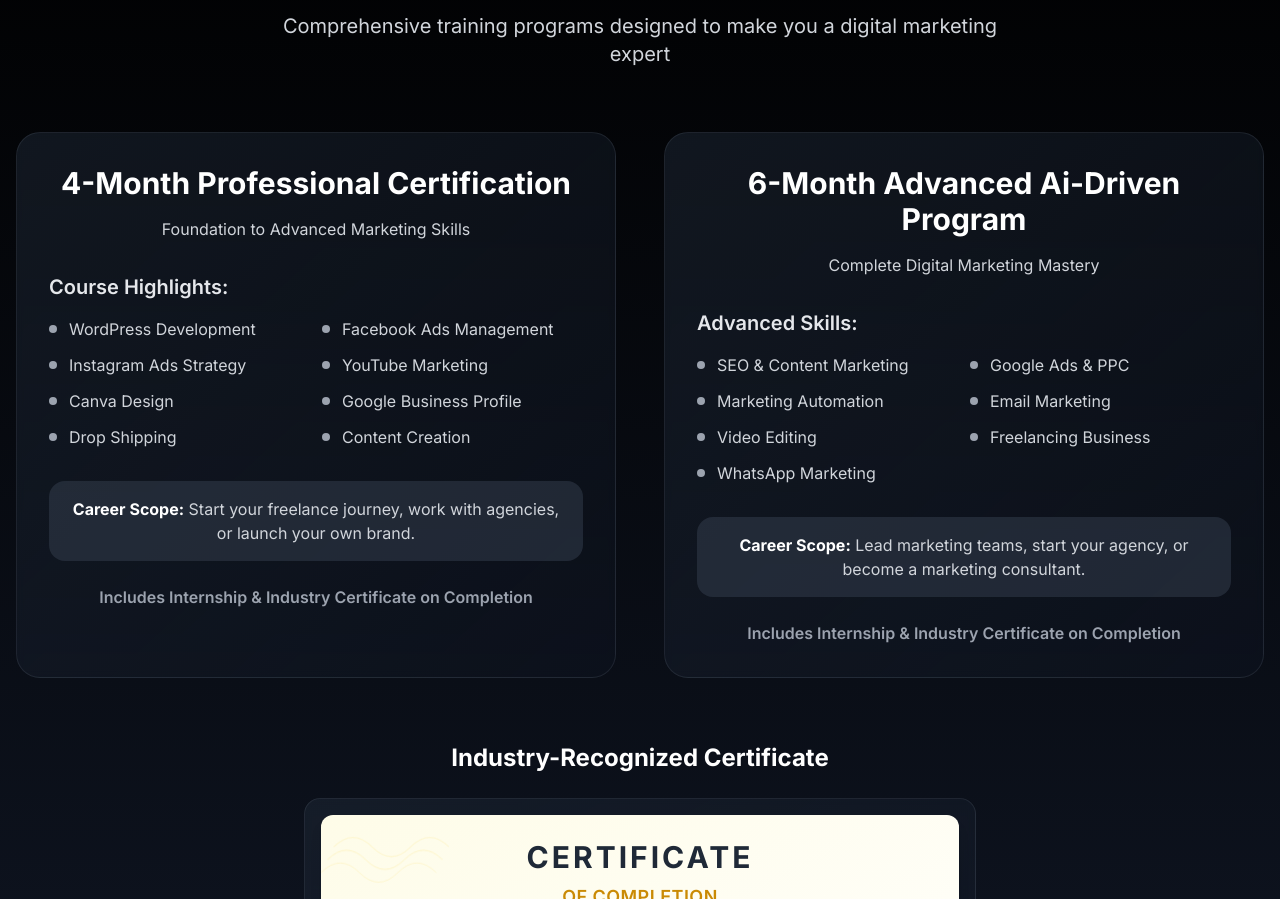
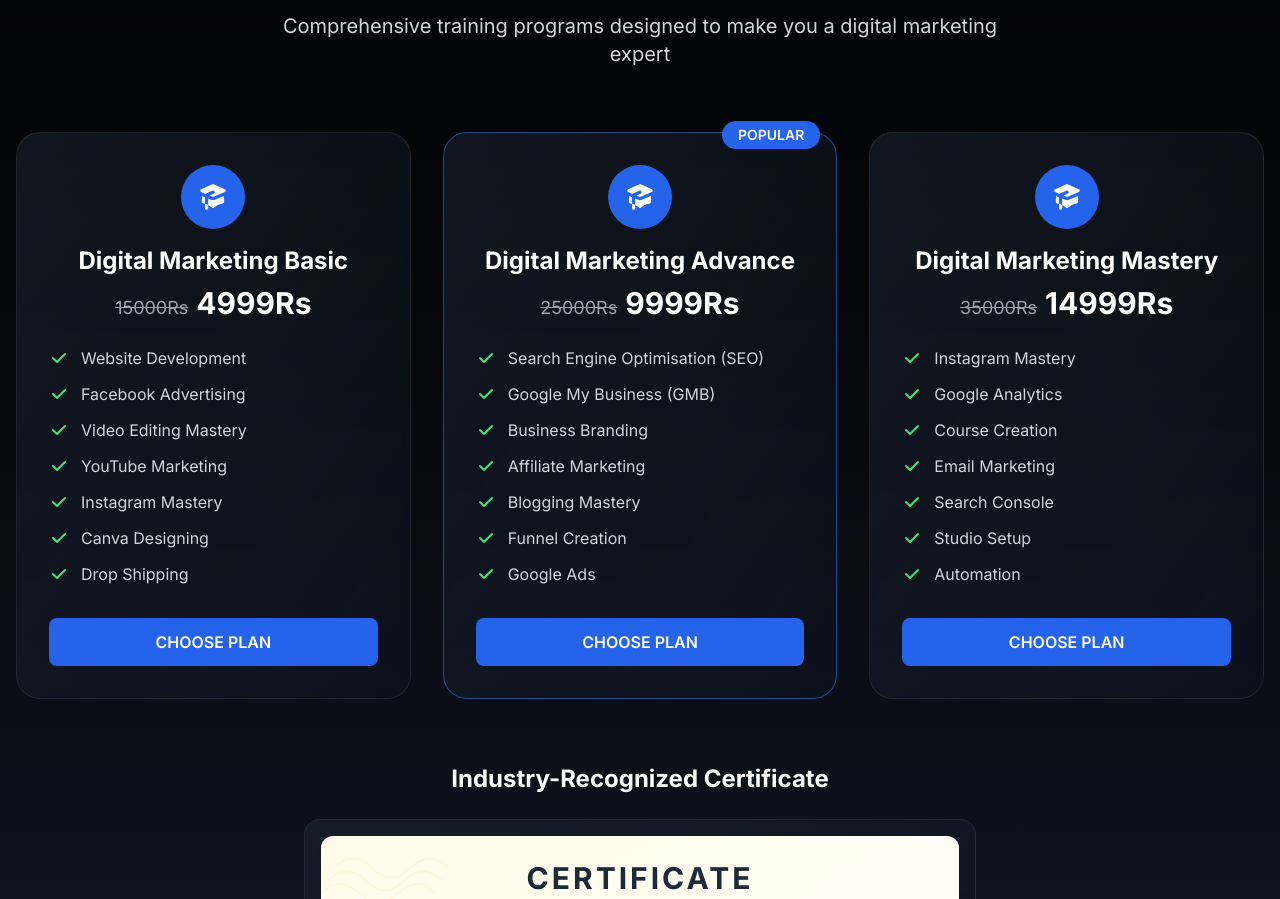
Before and after one commit to Vijay1977-lab/brainvizo-digital-pulse-91, a React (Vite) app: page / in a window 1280 px wide. Shown: the part 740-1639 px from the top of the page. Built offline with nearby package versions, Linux system fonts and the light colour scheme.

Commit message:
Update course offerings
Replace existing course content with details from the provided image, including plan names, pricing, and features for "Digital Marketing Basic," "Digital Marketing Advance," and "Digital Marketing Mastery."

```diff
--- a/src/components/CoursesSection.tsx
+++ b/src/components/CoursesSection.tsx
@@ -9,59 +9,101 @@ const CoursesSection = () => {
           </p>
         </div>
 
-        <div className="grid lg:grid-cols-2 gap-12 mb-16">
-          {/* 4-Month Professional Certification */}
+        <div className="grid lg:grid-cols-3 gap-8 mb-16">
+          {/* Digital Marketing Basic */}
           <div className="group bg-gradient-to-br from-gray-800/50 to-gray-900/30 backdrop-blur-sm border border-gray-500/20 rounded-3xl p-8 hover:border-gray-500/50 transition-all duration-500 hover:transform hover:scale-105">
-            <div className="text-center mb-8">
-              <h3 className="text-3xl font-bold text-white mb-4">4-Month Professional Certification</h3>
-              <p className="text-gray-300">Foundation to Advanced Marketing Skills</p>
-            </div>
-
-            <div className="space-y-4 mb-8">
-              <h4 className="text-xl font-semibold text-gray-200 mb-4">Course Highlights:</h4>
-              <div className="grid grid-cols-1 md:grid-cols-2 gap-3">
-                {['WordPress Development', 'Facebook Ads Management', 'Instagram Ads Strategy', 'YouTube Marketing', 'Canva Design', 'Google Business Profile', 'Drop Shipping', 'Content Creation'].map(skill => <div key={skill} className="flex items-center gap-3">
-                    <div className="w-2 h-2 bg-gray-400 rounded-full"></div>
-                    <span className="text-gray-300">{skill}</span>
-                  </div>)}
+            <div className="text-center mb-6">
+              <div className="w-16 h-16 bg-blue-600 rounded-full flex items-center justify-center mx-auto mb-4">
+                <svg className="w-8 h-8 text-white" fill="currentColor" viewBox="0 0 20 20">
+                  <path d="M10.394 2.08a1 1 0 00-.788 0l-7 3a1 1 0 000 1.84L5.25 8.051a.999.999 0 01.356-.257l4-1.714a1 1 0 11.788 1.838L7.667 9.088l1.94.831a1 1 0 00.787 0l7-3a1 1 0 000-1.838l-7-3zM3.31 9.397L5 10.12v4.102a8.969 8.969 0 00-1.05-.174 1 1 0 01-.89-.89 11.115 11.115 0 01.25-3.762zM9.3 16.573A9.026 9.026 0 007 14.935v-3.957l1.818.78a3 3 0 002.364 0l5.508-2.361a11.026 11.026 0 01.25 3.762 1 1 0 01-.89.89 8.968 8.968 0 00-5.35 2.524 1 1 0 01-1.4 0zM6 18a1 1 0 001-1v-2.065a8.935 8.935 0 00-2-.712V17a1 1 0 001 1z"/>
+                </svg>
+              </div>
+              <h3 className="text-2xl font-bold text-white mb-2">Digital Marketing Basic</h3>
+              <div className="text-center mb-4">
+                <span className="text-gray-400 line-through text-lg">15000Rs</span>
+                <span className="text-white text-3xl font-bold ml-2">4999Rs</span>
               </div>
             </div>
 
-            <div className="text-center">
-              <div className="bg-gray-700/50 rounded-2xl p-4 mb-6">
-                <p className="text-gray-300">
-                  <strong className="text-white">Career Scope:</strong> Start your freelance journey, work with agencies, or launch your own brand.
-                </p>
-              </div>
-              <p className="text-gray-400 font-semibold">Includes Internship & Industry Certificate on Completion</p>
+            <div className="space-y-3 mb-8">
+              {['Website Development', 'Facebook Advertising', 'Video Editing Mastery', 'YouTube Marketing', 'Instagram Mastery', 'Canva Designing', 'Drop Shipping'].map(skill =>
+                <div key={skill} className="flex items-center gap-3">
+                  <svg className="w-5 h-5 text-green-400" fill="currentColor" viewBox="0 0 20 20">
+                    <path fillRule="evenodd" d="M16.707 5.293a1 1 0 010 1.414l-8 8a1 1 0 01-1.414 0l-4-4a1 1 0 011.414-1.414L8 12.586l7.293-7.293a1 1 0 011.414 0z" clipRule="evenodd"/>
+                  </svg>
+                  <span className="text-gray-300">{skill}</span>
+                </div>
+              )}
             </div>
+
+            <button className="w-full bg-blue-600 hover:bg-blue-700 text-white font-semibold py-3 px-6 rounded-lg transition-colors duration-300">
+              CHOOSE PLAN
+            </button>
           </div>
 
-          {/* 6-Month Advanced AI-Driven Program */}
-          <div className="group bg-gradient-to-br from-gray-800/50 to-gray-900/30 backdrop-blur-sm border border-gray-500/20 rounded-3xl p-8 hover:border-gray-500/50 transition-all duration-500 hover:transform hover:scale-105">
-            <div className="text-center mb-8">
-              <h3 className="text-3xl font-bold text-white mb-4">6-Month Advanced Ai-Driven Program</h3>
-              <p className="text-gray-300">Complete Digital Marketing Mastery</p>
+          {/* Digital Marketing Advance - Popular */}
+          <div className="group bg-gradient-to-br from-gray-800/50 to-gray-900/30 backdrop-blur-sm border border-blue-500/50 rounded-3xl p-8 hover:border-blue-500/70 transition-all duration-500 hover:transform hover:scale-105 relative">
+            <div className="absolute -top-3 right-4 bg-blue-600 text-white px-4 py-1 rounded-full text-sm font-semibold">
+              POPULAR
             </div>
-
-            <div className="space-y-4 mb-8">
-              <h4 className="text-xl font-semibold text-gray-200 mb-4">Advanced Skills:</h4>
-              <div className="grid grid-cols-1 md:grid-cols-2 gap-3">
-                {['SEO & Content Marketing', 'Google Ads & PPC', 'Marketing Automation', 'Email Marketing', 'Video Editing', 'Freelancing Business', 'WhatsApp Marketing'].map(skill => <div key={skill} className="flex items-center gap-3">
-                    <div className="w-2 h-2 bg-gray-400 rounded-full"></div>
-                    <span className="text-gray-300">{skill}</span>
-                  </div>)}
+            <div className="text-center mb-6">
+              <div className="w-16 h-16 bg-blue-600 rounded-full flex items-center justify-center mx-auto mb-4">
+                <svg className="w-8 h-8 text-white" fill="currentColor" viewBox="0 0 20 20">
+                  <path d="M10.394 2.08a1 1 0 00-.788 0l-7 3a1 1 0 000 1.84L5.25 8.051a.999.999 0 01.356-.257l4-1.714a1 1 0 11.788 1.838L7.667 9.088l1.94.831a1 1 0 00.787 0l7-3a1 1 0 000-1.838l-7-3zM3.31 9.397L5 10.12v4.102a8.969 8.969 0 00-1.05-.174 1 1 0 01-.89-.89 11.115 11.115 0 01.25-3.762zM9.3 16.573A9.026 9.026 0 007 14.935v-3.957l1.818.78a3 3 0 002.364 0l5.508-2.361a11.026 11.026 0 01.25 3.762 1 1 0 01-.89.89 8.968 8.968 0 00-5.35 2.524 1 1 0 01-1.4 0zM6 18a1 1 0 001-1v-2.065a8.935 8.935 0 00-2-.712V17a1 1 0 001 1z"/>
+                </svg>
+              </div>
+              <h3 className="text-2xl font-bold text-white mb-2">Digital Marketing Advance</h3>
+              <div className="text-center mb-4">
+                <span className="text-gray-400 line-through text-lg">25000Rs</span>
+                <span className="text-white text-3xl font-bold ml-2">9999Rs</span>
               </div>
             </div>
 
-            <div className="text-center">
-              <div className="bg-gray-700/50 rounded-2xl p-4 mb-6">
-                <p className="text-gray-300">
-                  <strong className="text-white">Career Scope:</strong> Lead marketing teams, start your agency, or become a marketing consultant.
-                </p>
+            <div className="space-y-3 mb-8">
+              {['Search Engine Optimisation (SEO)', 'Google My Business (GMB)', 'Business Branding', 'Affiliate Marketing', 'Blogging Mastery', 'Funnel Creation', 'Google Ads'].map(skill =>
+                <div key={skill} className="flex items-center gap-3">
+                  <svg className="w-5 h-5 text-green-400" fill="currentColor" viewBox="0 0 20 20">
+                    <path fillRule="evenodd" d="M16.707 5.293a1 1 0 010 1.414l-8 8a1 1 0 01-1.414 0l-4-4a1 1 0 011.414-1.414L8 12.586l7.293-7.293a1 1 0 011.414 0z" clipRule="evenodd"/>
+                  </svg>
+                  <span className="text-gray-300">{skill}</span>
+                </div>
+              )}
+            </div>
+
+            <button className="w-full bg-blue-600 hover:bg-blue-700 text-white font-semibold py-3 px-6 rounded-lg transition-colors duration-300">
+              CHOOSE PLAN
+            </button>
+          </div>
+
+          {/* Digital Marketing Mastery */}
+          <div className="group bg-gradient-to-br from-gray-800/50 to-gray-900/30 backdrop-blur-sm border border-gray-500/20 rounded-3xl p-8 hover:border-gray-500/50 transition-all duration-500 hover:transform hover:scale-105">
+            <div className="text-center mb-6">
+              <div className="w-16 h-16 bg-blue-600 rounded-full flex items-center justify-center mx-auto mb-4">
+                <svg className="w-8 h-8 text-white" fill="currentColor" viewBox="0 0 20 20">
+                  <path d="M10.394 2.08a1 1 0 00-.788 0l-7 3a1 1 0 000 1.84L5.25 8.051a.999.999 0 01.356-.257l4-1.714a1 1 0 11.788 1.838L7.667 9.088l1.94.831a1 1 0 00.787 0l7-3a1 1 0 000-1.838l-7-3zM3.31 9.397L5 10.12v4.102a8.969 8.969 0 00-1.05-.174 1 1 0 01-.89-.89 11.115 11.115 0 01.25-3.762zM9.3 16.573A9.026 9.026 0 007 14.935v-3.957l1.818.78a3 3 0 002.364 0l5.508-2.361a11.026 11.026 0 01.25 3.762 1 1 0 01-.89.89 8.968 8.968 0 00-5.35 2.524 1 1 0 01-1.4 0zM6 18a1 1 0 001-1v-2.065a8.935 8.935 0 00-2-.712V17a1 1 0 001 1z"/>
+                </svg>
               </div>
-              <p className="text-gray-400 font-semibold">Includes Internship & Industry Certificate on Completion</p>
+              <h3 className="text-2xl font-bold text-white mb-2">Digital Marketing Mastery</h3>
+              <div className="text-center mb-4">
+                <span className="text-gray-400 line-through text-lg">35000Rs</span>
+                <span className="text-white text-3xl font-bold ml-2">14999Rs</span>
+              </div>
             </div>
+
+            <div className="space-y-3 mb-8">
+              {['Instagram Mastery', 'Google Analytics', 'Course Creation', 'Email Marketing', 'Search Console', 'Studio Setup', 'Automation'].map(skill =>
+                <div key={skill} className="flex items-center gap-3">
+                  <svg className="w-5 h-5 text-green-400" fill="currentColor" viewBox="0 0 20 20">
+                    <path fillRule="evenodd" d="M16.707 5.293a1 1 0 010 1.414l-8 8a1 1 0 01-1.414 0l-4-4a1 1 0 011.414-1.414L8 12.586l7.293-7.293a1 1 0 011.414 0z" clipRule="evenodd"/>
+                  </svg>
+                  <span className="text-gray-300">{skill}</span>
+                </div>
+              )}
+            </div>
+
+            <button className="w-full bg-blue-600 hover:bg-blue-700 text-white font-semibold py-3 px-6 rounded-lg transition-colors duration-300">
+              CHOOSE PLAN
+            </button>
           </div>
         </div>
 
```
